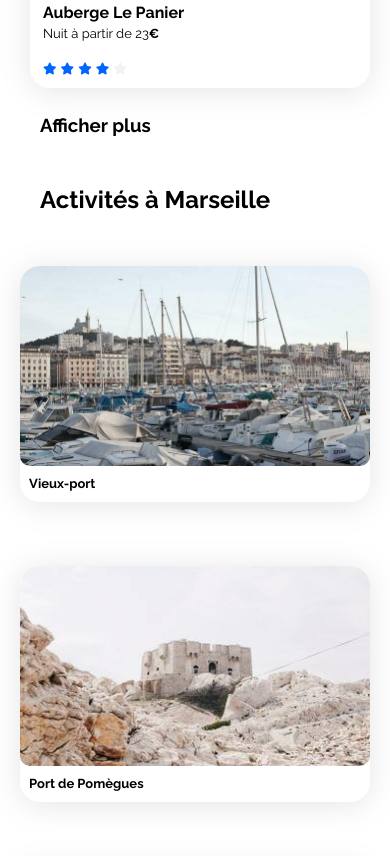
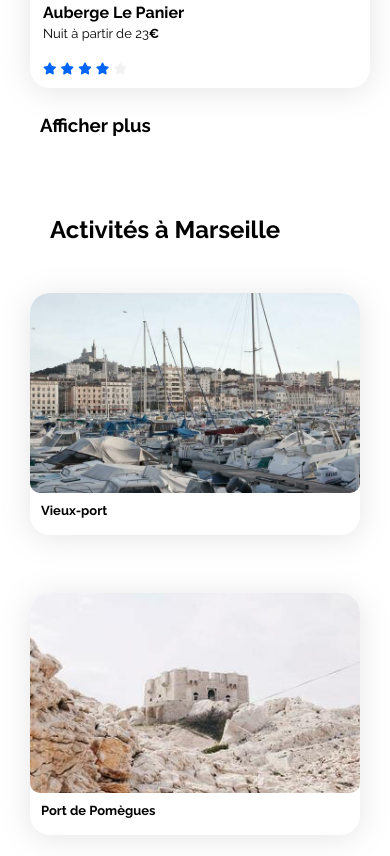
Before and after one commit to xpatk/Booki-P2, a plain HTML site: page index.html in a window 390 px wide. Shown: the part 2608-3464 px from the top of the page. Drawn offline with Linux system fonts and the light colour scheme.

Commit message:
adjusted padding around activites section in mobile

```diff
--- a/css/style.css
+++ b/css/style.css
@@ -280,7 +280,7 @@ button[type="submit"] {
 
 .afficher-plus {
   position: relative;
-  top: 1.5rem;
+  top: 24px;
 }
 
 /****** Populaires ***********/
@@ -373,7 +373,7 @@ button[type="submit"] {
 
 .activites-a-marseille h3 {
   margin: 0;
-  padding-left: 0.7em;
+  padding-left: 11px;
 }
 
 /****** Footer ***********/
@@ -779,7 +779,8 @@ ul li {
   /****** Mobile activites ***********/
 
   .activites-a-marseille {
-    margin: 20px;
+    margin: 0;
+    padding: 30px;
   }
 
   .activites-a-marseille .cards-container {
@@ -806,10 +807,10 @@ ul li {
 
   .activites-a-marseille .card-subtitle {
     text-align: left;
-    height: 2em;
+    height: 32px;
   }
 
-  /****** Mobile activites ***********/
+  /****** Footer ***********/
 
   .footer-container {
     flex-direction: column;
```
